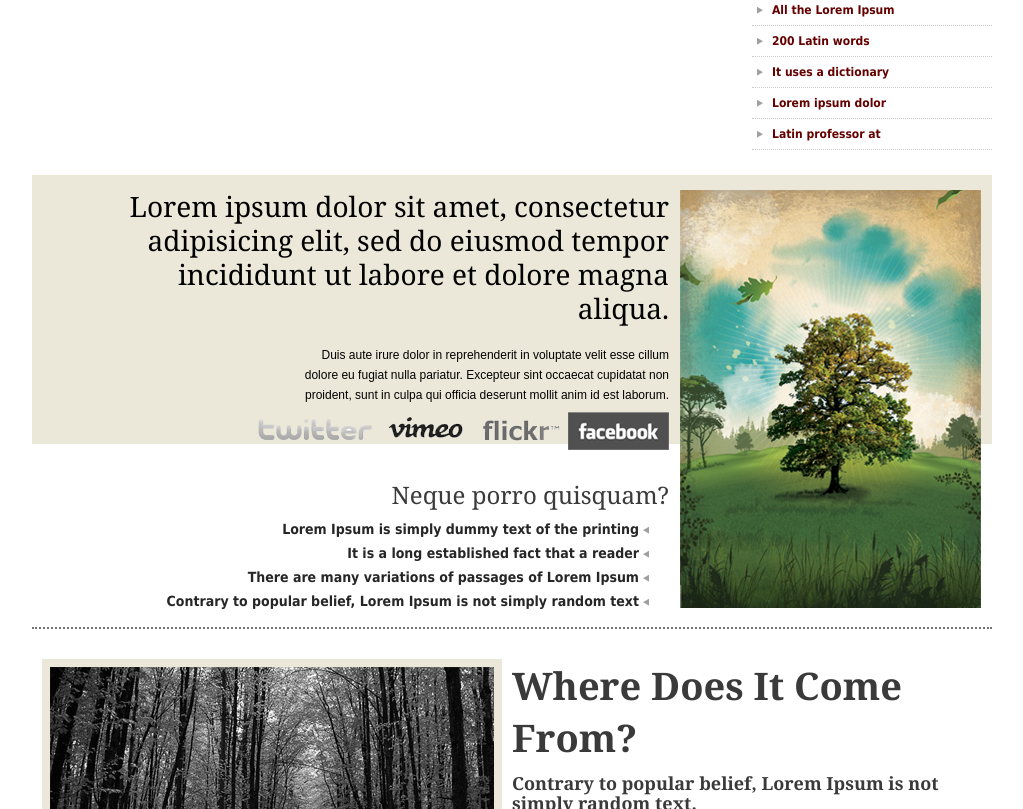
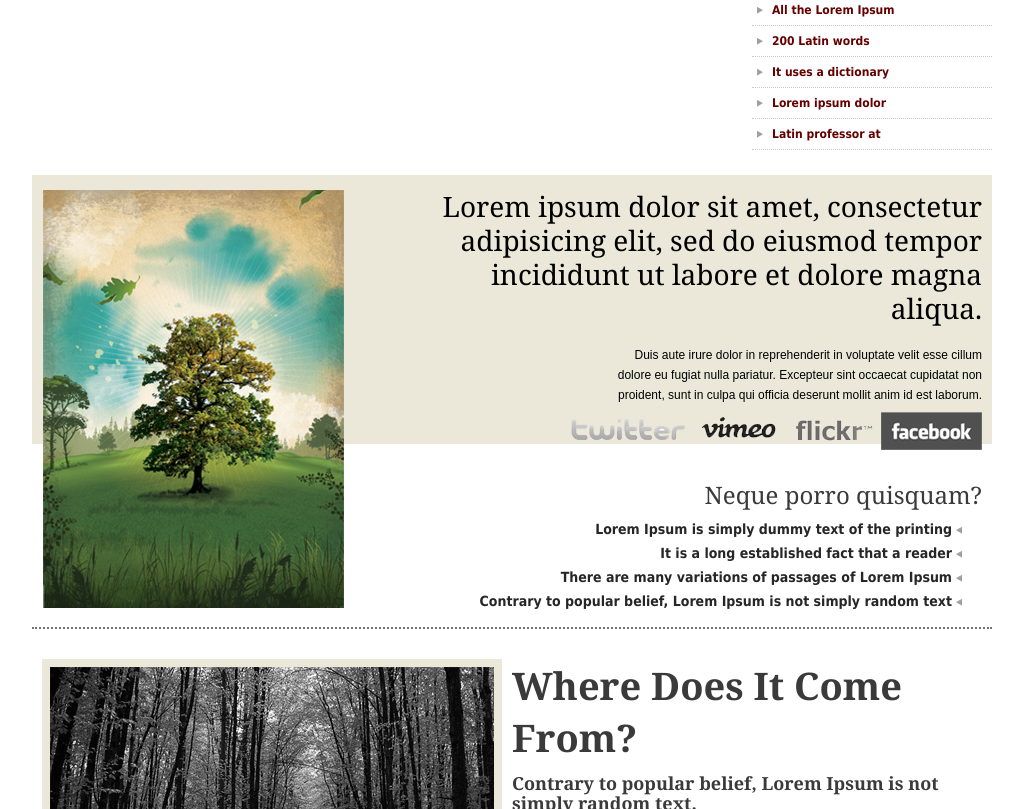
Before and after one commit to 3AGS3/fundamentalsufv.github.io, a plain HTML site: page docs/index.html in a window 1280 px wide. Shown: the part 709-1518 px from the top of the page, without its empty margins (128-1151 px from the left). Drawn offline with Linux system fonts and the light colour scheme.

Commit message:
move image

```diff
--- a/docs/css/style.css
+++ b/docs/css/style.css
@@ -370,8 +370,8 @@ p.quoteBar {
 	margin-bottom:20px;
 }
 .midBox1 span img{
-	float:right;
-	margin-left:10px;
+	float:left;
+	margin-right:10px;
 }
 .midBox1Top {
 	width:580px;
```
